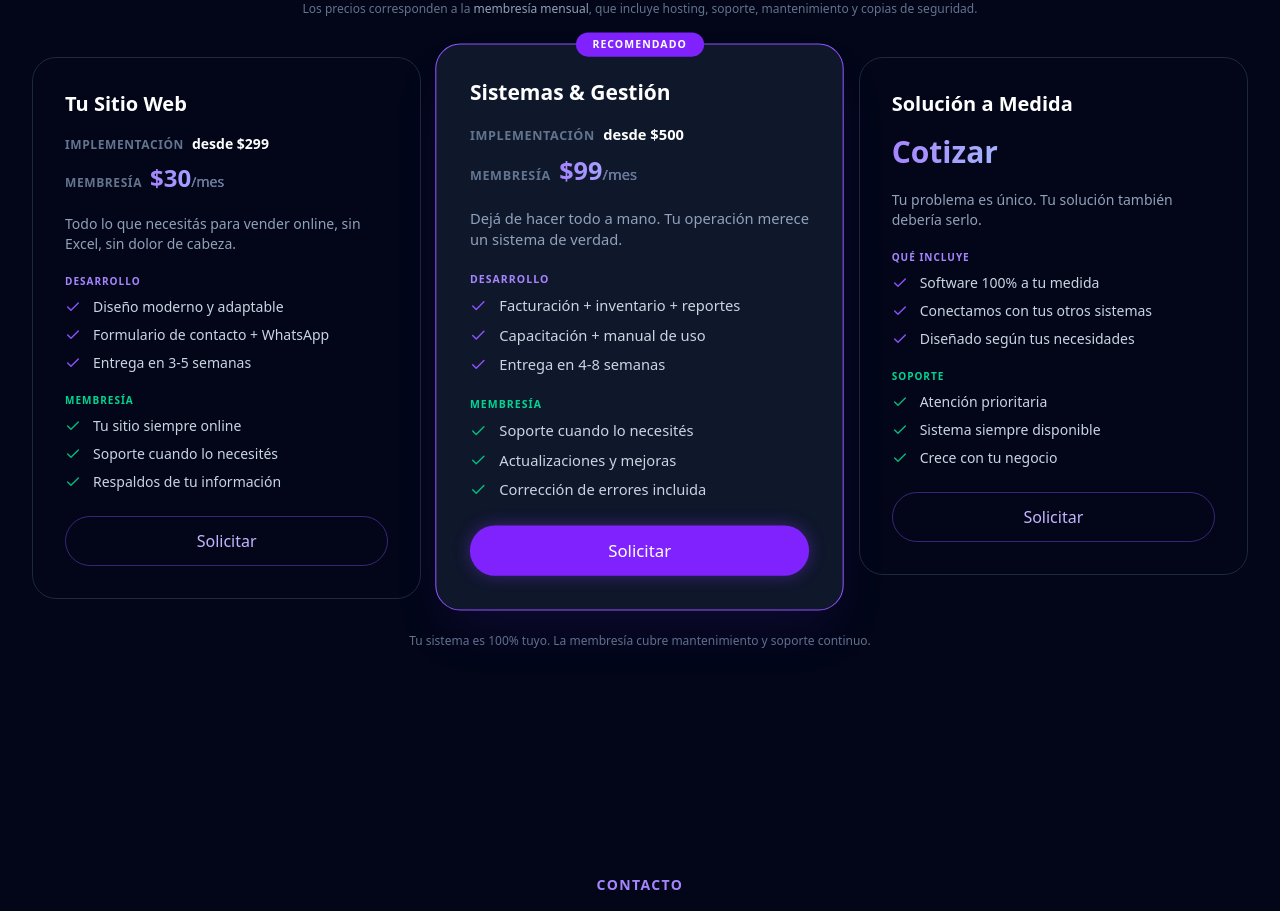
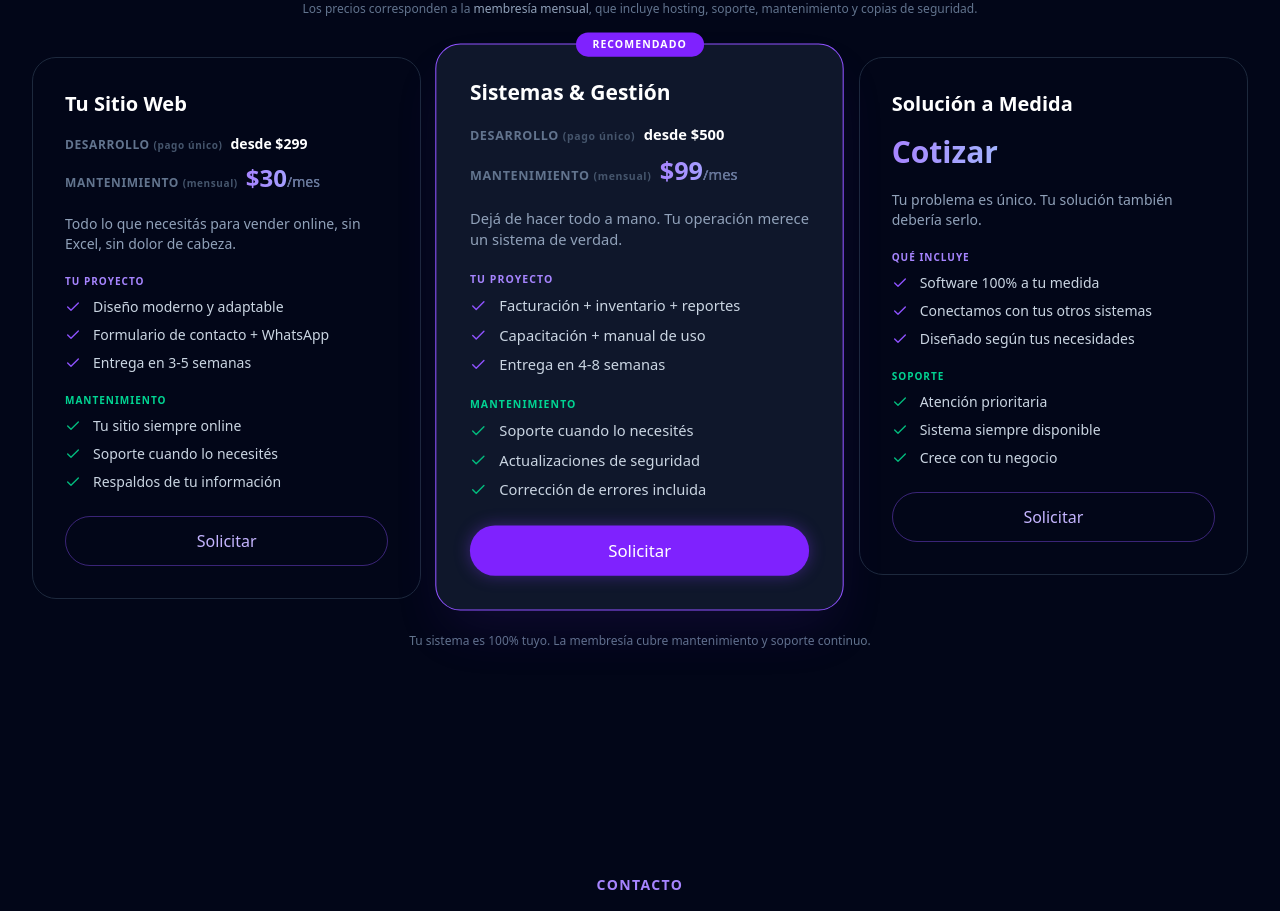
Before and after one commit to DETDevs/DET.Porfolio.App, a React (Vite) app: page / in a window 1280 px wide. Shown: the part 3920-4831 px from the top of the page. Built offline with nearby package versions, Linux system fonts and the light colour scheme.

Commit message:
fix pricing

```diff
--- a/src/config/constants.ts
+++ b/src/config/constants.ts
@@ -162,7 +162,7 @@ export const PLANS: PricingPlan[] = [
         ],
         membershipFeatures: [
             "Soporte cuando lo necesités",
-            "Actualizaciones y mejoras",
+            "Actualizaciones de seguridad",
             "Corrección de errores incluida",
         ],
         highlight: true,
--- a/src/features/landing/Pricing.tsx
+++ b/src/features/landing/Pricing.tsx
@@ -118,7 +118,10 @@ export const Pricing = () => {
                   <div className="mb-5 space-y-2">
                     <div className="flex items-baseline gap-2">
                       <span className="text-xs font-semibold uppercase tracking-wider text-slate-500">
-                        Implementación
+                        Desarrollo{" "}
+                        <span className="normal-case text-[10px] text-slate-600">
+                          (pago único)
+                        </span>
                       </span>
                       <span className="text-sm font-bold text-white">
                         {plan.implementationPrice}
@@ -127,7 +130,10 @@ export const Pricing = () => {
 
                     <div className="flex items-baseline gap-2">
                       <span className="text-xs font-semibold uppercase tracking-wider text-slate-500">
-                        Membresía
+                        Mantenimiento{" "}
+                        <span className="normal-case text-[10px] text-slate-600">
+                          (mensual)
+                        </span>
                       </span>
                       <AnimatePresence mode="wait">
                         <motion.span
@@ -152,7 +158,7 @@ export const Pricing = () => {
 
                 <div className="space-y-2 mb-2">
                   <p className="text-[10px] font-bold uppercase tracking-widest text-violet-400">
-                    {isEnterprise ? "Qué incluye" : "Desarrollo"}
+                    {isEnterprise ? "Qué incluye" : "Tu proyecto"}
                   </p>
                   {plan.devFeatures.map((feat: string, fi: number) => (
                     <div
@@ -167,7 +173,7 @@ export const Pricing = () => {
 
                 <div className="space-y-2 mb-6">
                   <p className="text-[10px] font-bold uppercase tracking-widest text-emerald-400 mt-3">
-                    {isEnterprise ? "Soporte" : "Membresía"}
+                    {isEnterprise ? "Soporte" : "Mantenimiento"}
                   </p>
                   {plan.membershipFeatures.map((feat: string, fi: number) => (
                     <div
```
